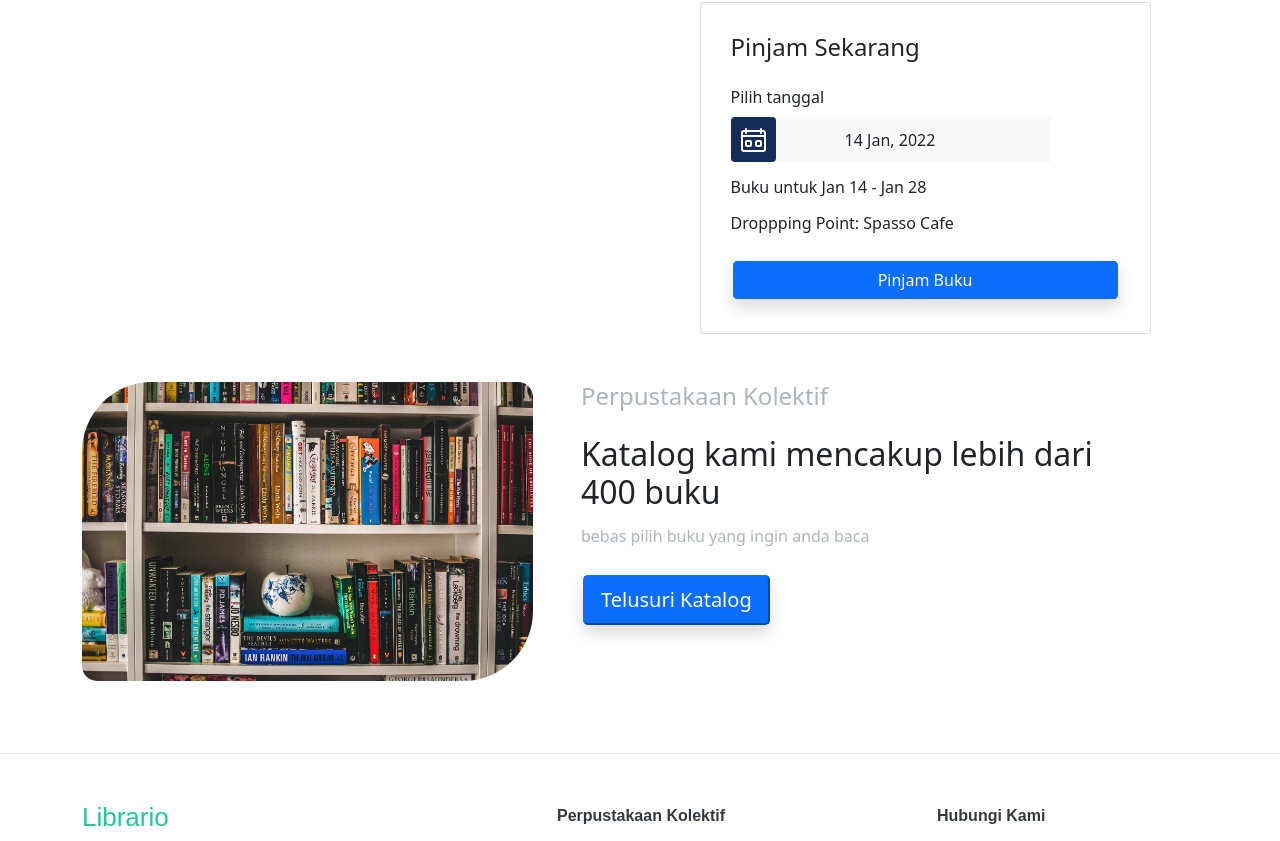
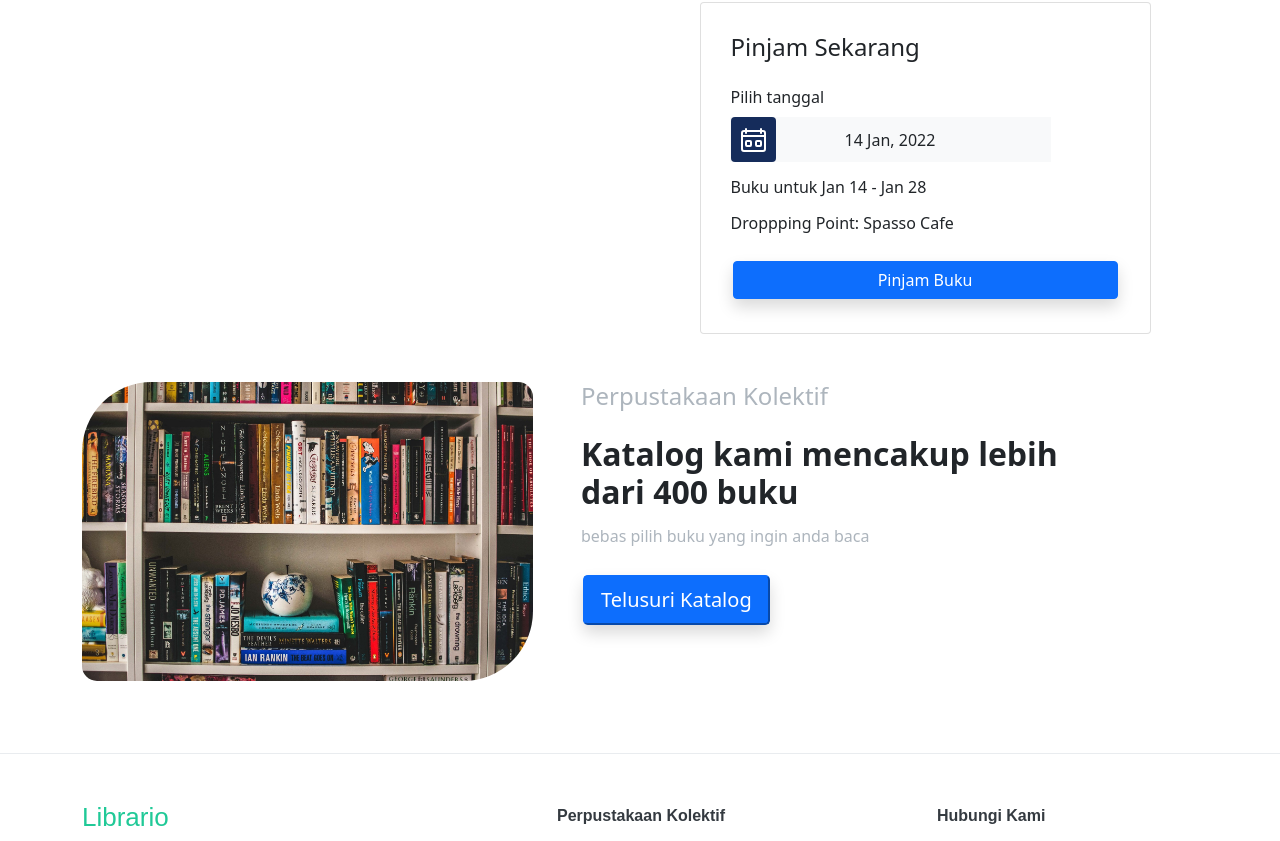
Before and after one commit to halosatrio/ts-librario-storybook, a React (Create React App) app: page /books/1 in a window 1280 px wide. Shown: the part 499-1340 px from the top of the page. Built offline with nearby package versions, Linux system fonts and the light colour scheme.

Commit message:
final: all done :+1: 👍

```diff
--- a/src/components/BannerKatalog/index.tsx
+++ b/src/components/BannerKatalog/index.tsx
@@ -16,13 +16,13 @@ const BannerKatalog = () => {
             </figure>
           </div>
           <div className="col-10 offset-1 offset-md-0 col-md-6 col-lg-6 mx-lg-4">
-            <p className="h4 mb-3 mb-md-2 mb-lg-4 font-weight-light">
+            <p className="h4 mb-3 mb-md-2 mb-lg-4 fw-light">
               Perpustakaan Kolektif
             </p>
-            <h5 className="h2 mb-3 font-weight-bolder line-height-2 my-2">
+            <h5 className="h2 mb-3 fw-bolder line-height-2 my-2">
               Katalog kami mencakup lebih dari 400 buku
             </h5>
-            <p className="h6 mb-4 font-weight-light">
+            <p className="h6 mb-4 fw-light">
               bebas pilih buku yang ingin anda baca
             </p>
             <Link to={"/catalogue"}>
```
